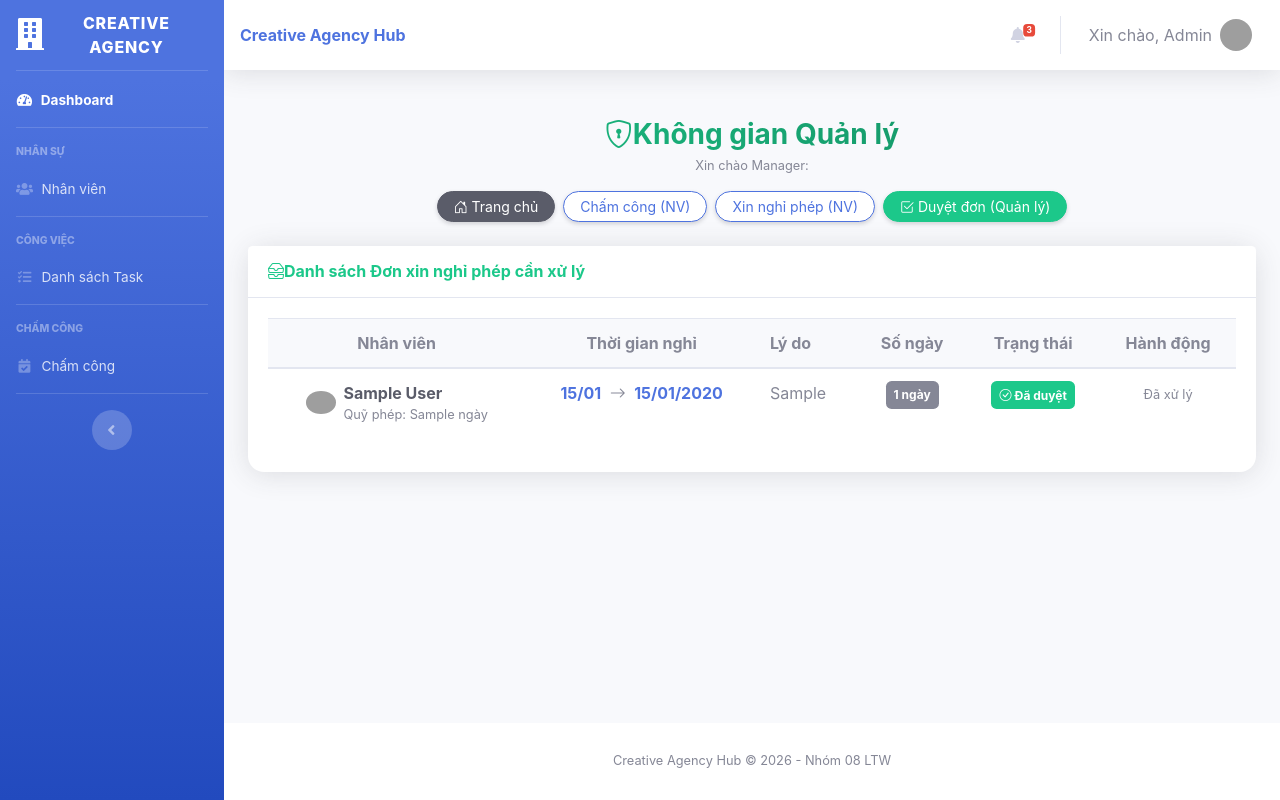
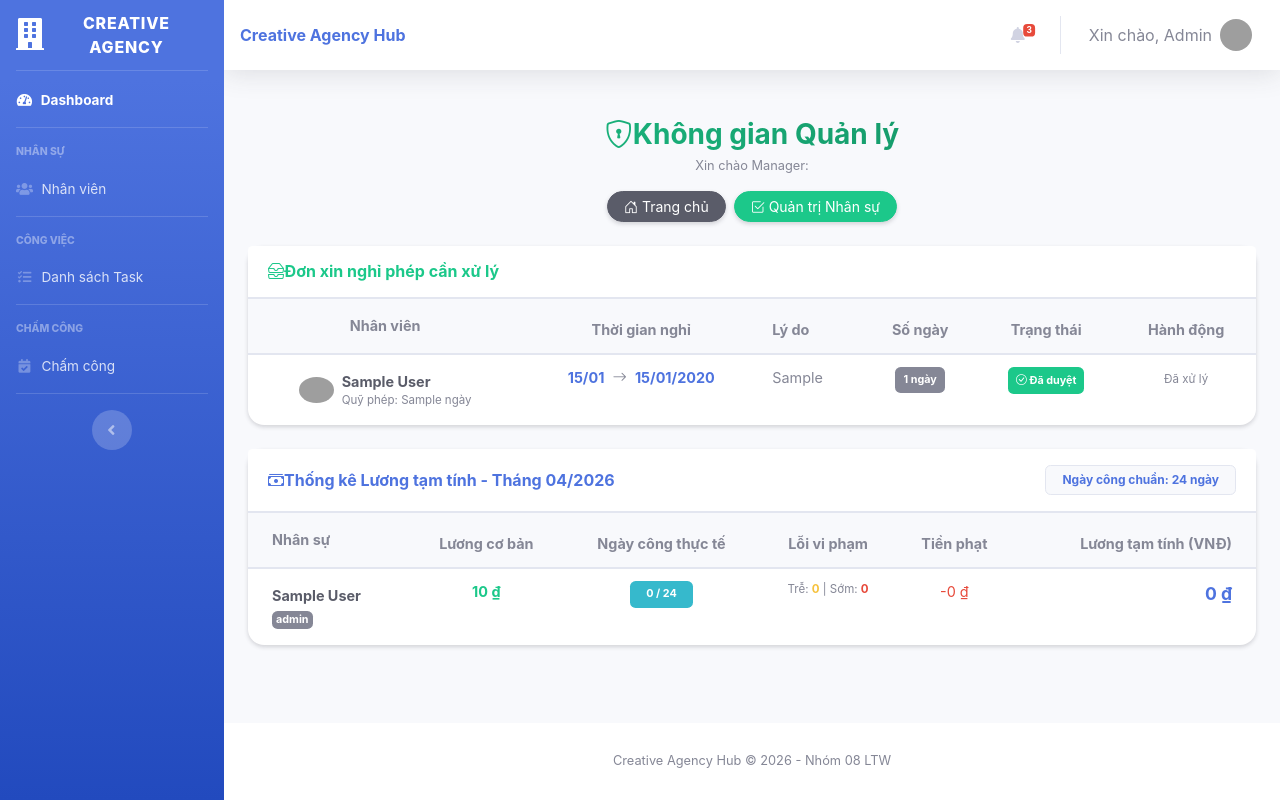
Before and after one commit to Minhhieu3012/creative-agency-hub, a PHP site: page /LTW/pages/manager_approvals.php in a window 1280 px wide. Run offline with PHP 8.4, Linux system fonts and the light colour scheme; tables that the repository leaves empty or names only in its code hold one stand-in row (values such as "Sample post"); grey boxes are pictures that could not be loaded.

Commit message:
tối ưu hoá manager_approvals.php

```diff
--- a/pages/manager_approvals.php
+++ b/pages/manager_approvals.php
@@ -7,25 +7,28 @@ date_default_timezone_set('Asia/Ho_Chi_Minh');
 // ĐÓNG VAI TRÒ LÀ MANAGER (user_id = 2 là Trần Thị B theo DB mẫu)
 $_SESSION['user_id'] = 2;
 $manager_id = $_SESSION['user_id'];
+$month = date('m');
+$year = date('Y');
+$standard_days = 24; // Ngày công chuẩn
 
 // Lấy thông tin người quản lý
 $stmtUser = $pdo->prepare("SELECT full_name, role FROM users WHERE id = ?");
 $stmtUser->execute([$manager_id]);
 $manager = $stmtUser->fetch();
 
-// --- XỬ LÝ LOGIC DUYỆT / TỪ CHỐI ĐƠN ---
+// ==========================================
+// 1. XỬ LÝ LOGIC DUYỆT / TỪ CHỐI ĐƠN
+// ==========================================
 if ($_SERVER['REQUEST_METHOD'] == 'POST' && isset($_POST['action_leave'])) {
     $request_id = $_POST['request_id'];
-    $emp_id = $_POST['emp_id']; // ID của nhân viên nộp đơn
+    $emp_id = $_POST['emp_id'];
     $days_to_deduct = $_POST['days_requested'];
-    $action = $_POST['action_leave']; // 'Approved' hoặc 'Rejected'
+    $action = $_POST['action_leave'];
 
     if ($action == 'Approved') {
         try {
             $pdo->beginTransaction();
-            // 1. Đổi trạng thái đơn
             $pdo->prepare("UPDATE leave_requests SET status = 'Approved' WHERE id = ?")->execute([$request_id]);
-            // 2. Trừ quỹ phép của nhân viên đó
             $pdo->prepare("UPDATE users SET leave_balance = leave_balance - ? WHERE id = ?")->execute([$days_to_deduct, $emp_id]);
             $pdo->commit();
 
@@ -37,7 +40,6 @@ if ($_SERVER['REQUEST_METHOD'] == 'POST' && isset($_POST['action_leave'])) {
             $_SESSION['flash_type'] = "danger";
         }
     } elseif ($action == 'Rejected') {
-        // Từ chối thì không trừ phép
         $pdo->prepare("UPDATE leave_requests SET status = 'Rejected' WHERE id = ?")->execute([$request_id]);
         $_SESSION['flash_msg'] = "Đã TỪ CHỐI đơn nghỉ phép!";
         $_SESSION['flash_type'] = "warning";
@@ -46,15 +48,49 @@ if ($_SERVER['REQUEST_METHOD'] == 'POST' && isset($_POST['action_leave'])) {
     exit();
 }
 
-// --- LẤY DANH SÁCH TẤT CẢ ĐƠN NGHỈ PHÉP TỪ NHÂN VIÊN ---
-// Dùng JOIN để lấy tên nhân viên và quỹ phép hiện tại của họ
-$sql = "
+// ==========================================
+// 2. LẤY DANH SÁCH ĐƠN NGHỈ PHÉP
+// ==========================================
+$sqlLeave = "
     SELECT lr.*, u.full_name, u.leave_balance
     FROM leave_requests lr
     JOIN users u ON lr.user_id = u.id
     ORDER BY CASE WHEN lr.status = 'Pending' THEN 1 ELSE 2 END, lr.created_at DESC
 ";
-$requests = $pdo->query($sql)->fetchAll();
+$requests = $pdo->query($sqlLeave)->fetchAll();
+
+// ==========================================
+// 3. TỔNG HỢP BẢNG LƯƠNG TOÀN NHÂN VIÊN
+// ==========================================
+$stmtEmp = $pdo->query("SELECT id, full_name, role, base_salary FROM users ORDER BY role, full_name");
+$employees = $stmtEmp->fetchAll();
+
+$payroll_data = [];
+foreach ($employees as $emp) {
+    $emp_id = $emp['id'];
+
+    // Lấy dữ liệu chấm công tháng này
+    $stmtAtt = $pdo->prepare("SELECT COUNT(id) as total_days, SUM(is_late) as total_late, SUM(is_early_leave) as total_early FROM attendance WHERE user_id = ? AND MONTH(check_date) = ? AND YEAR(check_date) = ?");
+    $stmtAtt->execute([$emp_id, $month, $year]);
+    $att = $stmtAtt->fetch();
+
+    $actual_days = $att['total_days'] ?? 0;
+    $late = $att['total_late'] ?? 0;
+    $early = $att['total_early'] ?? 0;
+
+    // Tính lương cơ bản tạm tính (chưa cộng KPI)
+    $salary_per_day = $emp['base_salary'] / $standard_days;
+    $actual_salary = $salary_per_day * $actual_days;
+    $penalty = ($late + $early) * 50000;
+    $net_salary = max(0, $actual_salary - $penalty);
+
+    $emp['actual_days'] = $actual_days;
+    $emp['late'] = $late;
+    $emp['early'] = $early;
+    $emp['net_salary'] = $net_salary;
+
+    $payroll_data[] = $emp;
+}
 ?>
 
 <!DOCTYPE html>
@@ -63,7 +99,7 @@ $requests = $pdo->query($sql)->fetchAll();
 <head>
   <meta charset="utf-8">
   <meta name="viewport" content="width=device-width, initial-scale=1, shrink-to-fit=no">
-  <title>Duyệt Đơn Từ - Manager Portal</title>
+  <title>Không gian Quản lý - Creative Agency Hub</title>
 
   <link href="../assets/vendor/fontawesome-free/css/all.min.css" rel="stylesheet">
   <link href="../assets/css/sb-admin-2.min.css" rel="stylesheet">
@@ -72,6 +108,10 @@ $requests = $pdo->query($sql)->fetchAll();
   <style>
   .fw-bold {
     font-weight: 700 !important;
+  }
+
+  .rounded-3 {
+    border-radius: 0.75rem !important;
   }
 
   .card-custom {
@@ -108,12 +148,8 @@ $requests = $pdo->query($sql)->fetchAll();
               <div class="d-flex justify-content-center flex-wrap" style="gap: 8px;">
                 <a href="../index.php" class="btn btn-sm btn-dark rounded-pill shadow-sm px-3"><i
                     class="bi bi-house-door me-1"></i> Trang chủ</a>
-                <a href="attendance.php"
-                  class="btn btn-sm btn-outline-primary rounded-pill shadow-sm bg-white px-3">Chấm công (NV)</a>
-                <a href="leave_request.php"
-                  class="btn btn-sm btn-outline-primary rounded-pill shadow-sm bg-white px-3">Xin nghỉ phép (NV)</a>
                 <a href="manager_approvals.php" class="btn btn-sm btn-success rounded-pill shadow-sm px-3"><i
-                    class="bi bi-check2-square me-1"></i> Duyệt đơn (Quản lý)</a>
+                    class="bi bi-check2-square me-1"></i> Quản trị Nhân sự</a>
               </div>
             </div>
           </div>
@@ -127,18 +163,17 @@ $requests = $pdo->query($sql)->fetchAll();
           </div>
           <?php endif; ?>
 
-          <div class="card card-custom shadow mb-4">
+          <div class="card card-custom shadow-sm mb-4">
             <div
               class="card-header py-3 bg-white d-flex flex-row align-items-center justify-content-between border-bottom">
-              <h6 class="m-0 fw-bold text-success"><i class="bi bi-inboxes me-2"></i>Danh sách Đơn xin nghỉ phép cần xử
-                lý</h6>
+              <h6 class="m-0 fw-bold text-success"><i class="bi bi-inboxes me-2"></i>Đơn xin nghỉ phép cần xử lý</h6>
             </div>
-            <div class="card-body">
+            <div class="card-body p-0">
               <div class="table-responsive">
-                <table class="table table-hover align-middle">
-                  <thead class="bg-light text-muted text-center">
+                <table class="table table-hover align-middle mb-0">
+                  <thead class="bg-light text-muted text-center" style="font-size: 0.9rem;">
                     <tr>
-                      <th>Nhân viên</th>
+                      <th class="py-3">Nhân viên</th>
                       <th>Thời gian nghỉ</th>
                       <th class="text-left">Lý do</th>
                       <th>Số ngày</th>
@@ -146,7 +181,7 @@ $requests = $pdo->query($sql)->fetchAll();
                       <th>Hành động</th>
                     </tr>
                   </thead>
-                  <tbody class="text-center">
+                  <tbody class="text-center" style="font-size: 0.9rem;">
                     <?php if(empty($requests)): ?>
                     <tr>
                       <td colspan="6" class="text-muted py-5">Chưa có đơn từ nào cần xử lý.</td>
@@ -155,11 +190,11 @@ $requests = $pdo->query($sql)->fetchAll();
                                             $d = (strtotime($req['end_date']) - strtotime($req['start_date'])) / 86400 + 1;
                                         ?>
                     <tr>
-                      <td>
+                      <td class="py-3">
                         <div class="d-flex align-items-center justify-content-center">
                           <img class="rounded-circle me-2"
-                            src="https://ui-avatars.com/api/?name=<?= urlencode($req['full_name']) ?>&size=30"
-                            style="width:30px">
+                            src="https://ui-avatars.com/api/?name=<?= urlencode($req['full_name']) ?>&size=35"
+                            style="width:35px">
                           <div class="text-left ml-2">
                             <div class="fw-bold text-dark"><?= htmlspecialchars($req['full_name']) ?></div>
                             <div class="small text-muted">Quỹ phép: <?= $req['leave_balance'] ?> ngày</div>
@@ -198,12 +233,12 @@ $requests = $pdo->query($sql)->fetchAll();
                           <button type="submit" name="action_leave" value="Approved"
                             class="btn btn-success btn-sm me-1 shadow-sm mr-1" title="Duyệt"
                             onclick="return confirm('Duyệt đơn và trừ <?= $d ?> ngày phép của <?= $req['full_name'] ?>?');">
-                            <i class="bi bi-check-lg"></i> Duyệt
+                            <i class="bi bi-check-lg"></i>
                           </button>
                           <button type="submit" name="action_leave" value="Rejected"
                             class="btn btn-danger btn-sm shadow-sm" title="Từ chối"
                             onclick="return confirm('Bạn muốn từ chối đơn này?');">
-                            <i class="bi bi-x-lg"></i> Từ chối
+                            <i class="bi bi-x-lg"></i>
                           </button>
                         </form>
                         <?php else: ?>
@@ -212,6 +247,57 @@ $requests = $pdo->query($sql)->fetchAll();
                       </td>
                     </tr>
                     <?php endforeach; endif; ?>
+                  </tbody>
+                </table>
+              </div>
+            </div>
+          </div>
+
+          <div class="card card-custom shadow-sm mb-4">
+            <div
+              class="card-header py-3 bg-white d-flex flex-row align-items-center justify-content-between border-bottom">
+              <h6 class="m-0 fw-bold text-primary"><i class="bi bi-cash-stack me-2"></i>Thống kê Lương tạm tính - Tháng
+                <?= $month ?>/<?= $year ?></h6>
+              <span class="badge badge-light text-primary border px-3 py-2">Ngày công chuẩn: <?= $standard_days ?>
+                ngày</span>
+            </div>
+            <div class="card-body p-0">
+              <div class="table-responsive">
+                <table class="table table-hover align-middle mb-0">
+                  <thead class="bg-light text-muted text-center" style="font-size: 0.9rem;">
+                    <tr>
+                      <th class="py-3 text-left pl-4">Nhân sự</th>
+                      <th>Lương cơ bản</th>
+                      <th>Ngày công thực tế</th>
+                      <th>Lỗi vi phạm</th>
+                      <th>Tiền phạt</th>
+                      <th class="text-right pr-4">Lương tạm tính (VNĐ)</th>
+                    </tr>
+                  </thead>
+                  <tbody class="text-center" style="font-size: 0.9rem;">
+                    <?php foreach($payroll_data as $p): ?>
+                    <tr>
+                      <td class="py-3 text-left pl-4">
+                        <div class="fw-bold text-dark"><?= htmlspecialchars($p['full_name']) ?></div>
+                        <span
+                          class="badge <?= $p['role'] == 'Manager' ? 'badge-primary' : 'badge-secondary' ?> p-1 mt-1"><?= htmlspecialchars($p['role']) ?></span>
+                      </td>
+                      <td class="text-success fw-bold"><?= number_format($p['base_salary']) ?> ₫</td>
+                      <td>
+                        <span class="badge badge-info p-2 px-3"><?= $p['actual_days'] ?> / <?= $standard_days ?></span>
+                      </td>
+                      <td>
+                        <div class="small text-muted">
+                          Trễ: <strong class="text-warning"><?= $p['late'] ?></strong> | Sớm: <strong
+                            class="text-danger"><?= $p['early'] ?></strong>
+                        </div>
+                      </td>
+                      <td class="text-danger">-<?= number_format(($p['late'] + $p['early']) * 50000) ?> ₫</td>
+                      <td class="text-right pr-4 fw-bold text-primary" style="font-size: 1.1rem;">
+                        <?= number_format($p['net_salary']) ?> ₫
+                      </td>
+                    </tr>
+                    <?php endforeach; ?>
                   </tbody>
                 </table>
               </div>
```
